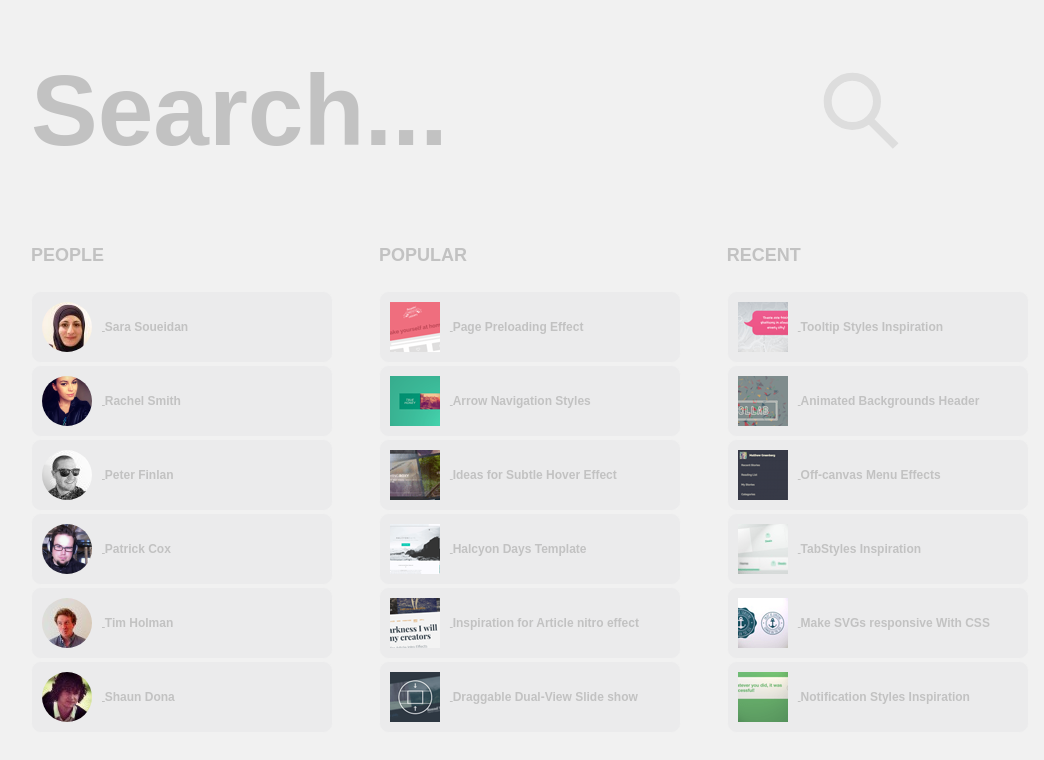
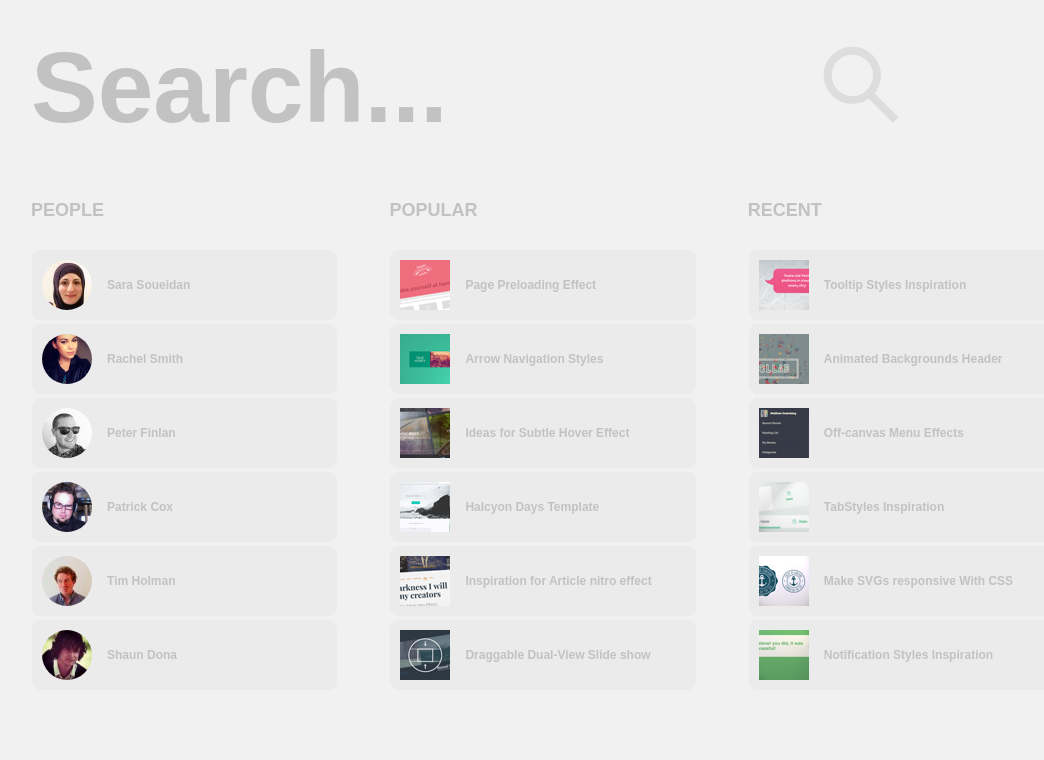
Before and after one commit to paulbardar/huge-search, a plain HTML site: page index.html in a window 1280 px wide. Shown: the whole page, without its empty margins (97-1141 px from the left). Drawn offline with Linux system fonts and the light colour scheme.

Commit message:
fixed layout

```diff
--- a/css/style.css
+++ b/css/style.css
@@ -2,9 +2,11 @@
 	-webkit-box-sizing: border-box;
 	-moz-box-sizing: border-box;
 	box-sizing: border-box;
+	font: 500 18px Arial, sans-serif;
 }
 html, body {
 	min-height: 100%;
+
 }
 html {
 	height: 100%;
@@ -13,14 +15,14 @@ body {
 	padding: 0 10%;
 	background: #F1F1F1;
 	color:#C2C2C2;
+
 }
 form {
 	position: relative;
-	padding:0;
-	height:160px;
-	margin:30px auto;
+	padding: 30px 0;
+	/* margin:30px auto; */
 }
-input[type="search"] {
+.ba-search input[type="search"] {
 	font:700 100px Arial, sans-serif;
 	background:#F1F1F1;
 	border:none;
@@ -31,10 +33,10 @@ input[type="search"] {
 	-webkit-appearance: textfield;
 	box-sizing:border-box;
 }
-input[type="search"]:focus {
+.ba-search input[type="search"]:focus {
 	outline:none;
 }
-input[type="submit"] {
+.ba-search button {
 	position: absolute;
 	width:80px;
 	height:80px;
@@ -46,7 +48,7 @@ input[type="submit"] {
 	background-size:100%;
 	border:none;
 }
-input[type="submit"]:focus {
+.ba-search button:focus {
 	outline:none;
 }
 
@@ -56,10 +58,7 @@ input::-webkit-input-placeholder {
 input:-moz-placeholder {
 	color: #c2c2c2;
 }
-li {
-	display: list-item;
-	text-align: -webkit-match-parent;
-}
+
 .ba-content {
 	margin:0;
 	padding:0;
@@ -84,29 +83,29 @@ li {
 }
 
 .ba-people {
-	padding-right: 20px;
+	/* padding-right: 20px; */
 	display: inline-block;
 	font-size: 10px;
-	width: 33%;
+	width: 30%;
 }
 .ba-popular {
-	padding: 0 10px;
+	margin: 0 5%;
 	display: inline-block;
 	font-size: 10px;
-	width: 33%;
+	width: 30%;
 }
 .ba-recent {
-	padding-left: 20px;
+	/* padding-left: 20px; */
 	display: inline-block;
 	font-size: 10px;
-	width: 33%;
+	width: 30%;
 }
 .ba-content ul {
 	list-style: none;
 	padding-left: 0;
 }
 .ba-content a {
-	/*text-decoration: none;*/
+	text-decoration: none;
 	vertical-align: middle;
 	color: #c2c2c2;
 	display: block;
@@ -116,7 +115,6 @@ li {
 }
 .ba-content li {
 	border: 1px solid #F1F1F1;
-	width: 95%;
 	border-radius: 10px;
 	margin-bottom: 2px;
 	background: rgba(118,117,128,0.05);
@@ -128,10 +126,10 @@ li {
 	border-radius: 6px;
 }
 
-.ba-people img {
+.ba-people-list img {
 	display: inline-block;
 	vertical-align: middle;
-	border-radius: 120px;
+	/* border-radius: 50%; */
 	margin: 0 10px 0 0;
 }
 
@@ -142,7 +140,7 @@ li {
 	margin:0 10px 0 0;
 }
 .ba-content a img:hover {
-	width: 75px;
+	/* width: 75px; */
 }
 .ba-content h2 {
 	text-transform: uppercase;
@@ -150,6 +148,7 @@ li {
 	font-weight: 800;
 	padding: 10px 0;
 }
+
 
 
 /* Typography */
--- a/index.html
+++ b/index.html
@@ -20,48 +20,48 @@
 <body>
 	<div class="ba-wrapper">
 		<header class="ba-header">
-			<form action="#" class="ba-search">
-				<input type="search" name="ba-serch" class="ba-search" placeholder="Search...">
-				<input type="submit" value>
+			<form action="#" method="post" class="ba-search">
+				<input type="search" name="ba-serch" placeholder="Search...">
+				<button type="submit"></button>
 			</form>
 		</header>
 		<main class="ba-content">
 			<aside class="ba-people">
 				<h2>People</h2>
-				<ul class="ba-peaple-list">
+				<ul class="ba-people-list">
 					<li>
 						<a href="#">
-							<img src="img/avatars/SaraSoueidan.jpeg" height="50" width="50" alt="Sara Soueidan">
+							<img class="ba-circle" src="img/avatars/SaraSoueidan.jpeg" height="50" width="50" alt="Sara Soueidan">
 							<h3>Sara Soueidan</h3>
 						</a>
 					</li>
 					<li>
 						<a href="#">
-							<img src="img/avatars/RachelSmith.png" height="50" width="50" alt="Rachel Smith">
+							<img class="ba-circle" src="img/avatars/RachelSmith.png" height="50" width="50" alt="Rachel Smith">
 							<h3>Rachel Smith</h3>
 						</a>
 					</li>
 					<li>
 						<a href="#">
-							<img src="img/avatars/PeterFinlan.jpeg" height="50" width="50" alt="Peter Finlan">
+							<img class="ba-circle" src="img/avatars/PeterFinlan.jpeg" height="50" width="50" alt="Peter Finlan">
 							<h3>Peter Finlan</h3>
 						</a>
 					</li>
 					<li>
 						<a href="#">
-							<img src="img/avatars/PatrickCox.png" height="50" width="50" alt="Patrick Cox">
+							<img class="ba-circle" src="img/avatars/PatrickCox.png" height="50" width="50" alt="Patrick Cox">
 							<h3>Patrick Cox</h3>
 						</a>
 					</li>
 					<li>
 						<a href="#">
-							<img src="img/avatars/TimHolman.jpeg" height="50" width="50" alt="Tim Holman">
+							<img class="ba-circle" src="img/avatars/TimHolman.jpeg" height="50" width="50" alt="Tim Holman">
 							<h3>Tim Holman</h3>
 						</a>
 					</li>
 					<li>
 						<a href="#">
-							<img src="img/avatars/ShaunDona.jpeg" height="50" width="50" alt="Shaun Dona">
+							<img class="ba-circle" src="img/avatars/ShaunDona.jpeg" height="50" width="50" alt="Shaun Dona">
 							<h3>Shaun Dona</h3>
 						</a>
 					</li>
```
